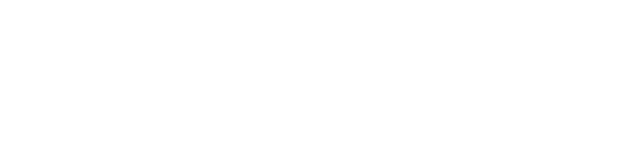
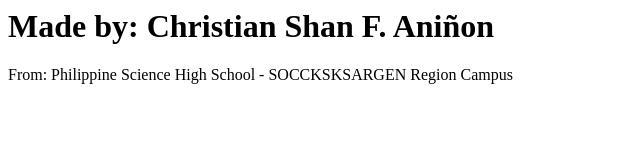
Before and after one commit to ShanAninon/computer, a plain HTML site: page index.html in a window 1280 px wide. Shown: the whole page, without its empty margins (0-640 px from the left). Drawn offline with Linux system fonts and the light colour scheme.

Commit message:
Update index.html

```diff
--- a/index.html
+++ b/index.html
@@ -3,4 +3,8 @@
     <head>
       <title>COMPUTERSCIENCE</title>
     </head>
+    <body>
+      <h1>Made by: Christian Shan F. Aniñon</h1>
+      <p>From: Philippine Science High School - SOCCKSKSARGEN Region Campus</p>
+    </body>
   </html>
```
